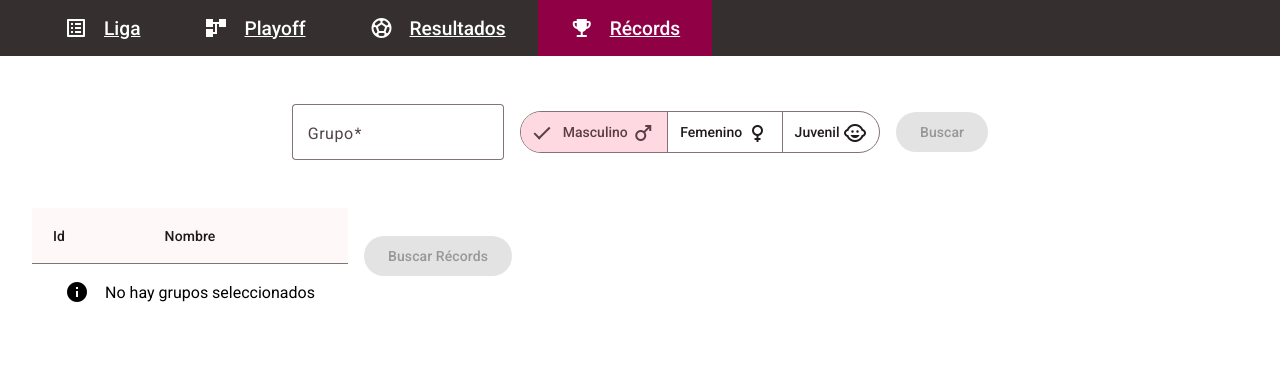
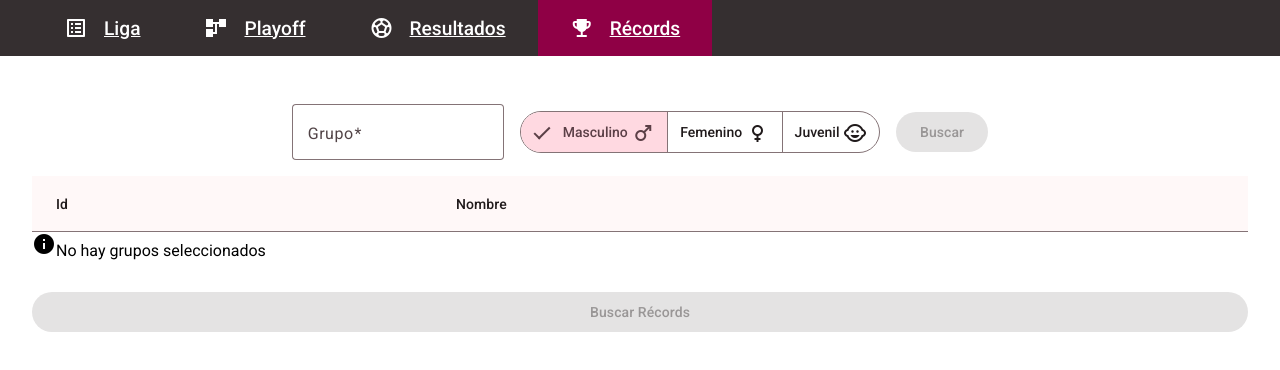
Before and after one commit to cmglez10/wiki-helper-frontend, an Angular app: page /records in a window 1280 px wide. Shown: the top 370 px of the page. Built offline with nearby package versions, Linux system fonts and the light colour scheme.

Commit message:
refactor multi-search component

```diff
--- /dev/null
+++ b/src/app/components/multi-search/multi-search.component.html
@@ -0,0 +1,44 @@
+<div class="CgiRecords-searchContainer">
+  <cgi-search
+    (cgiSearch)="addGroup($event)"
+    [cgiSearchDisableSectionSelector]="searchOptions().groups.length > 0"
+  ></cgi-search>
+</div>
+
+<div class="CgiRecords-selectedGroups">
+  <div class="CgiRecords-selectedGroupsTable">
+    <mat-table [dataSource]="searchOptions().groups">
+      <ng-container matColumnDef="groupId">
+        <mat-header-cell *matHeaderCellDef class="CgiRecords-groupIdHeaderCell">Id</mat-header-cell>
+        <mat-cell *matCellDef="let group" class="CgiRecords-groupIdCell">{{ group.id }}</mat-cell>
+      </ng-container>
+
+      <ng-container matColumnDef="name">
+        <mat-header-cell *matHeaderCellDef class="CgiRecords-nameHeaderCell">Nombre</mat-header-cell>
+        <mat-cell *matCellDef="let group" class="CgiRecords-nameCell">
+          <mat-form-field>
+            <input matInput type="text" placeholder="Nombre del grupo" (change)="updateGroupName(group.id, $event)" />
+          </mat-form-field>
+        </mat-cell>
+      </ng-container>
+
+      <ng-container matColumnDef="actions">
+        <mat-header-cell *matHeaderCellDef></mat-header-cell>
+        <mat-cell *matCellDef="let group" class="CgiRecords-actionsCell">
+          <button mat-icon-button (click)="removeGroup(group.id)">
+            <mat-icon fontIcon="delete" />
+          </button>
+        </mat-cell>
+      </ng-container>
+
+      <mat-header-row *matHeaderRowDef="displayedColumns"></mat-header-row>
+      <mat-row *matRowDef="let row; columns: displayedColumns"></mat-row>
+    </mat-table>
+    @if (searchOptions().groups.length === 0) {
+      <div class="CgiRecords-noGroups">
+        <mat-icon fontIcon="info" />
+        <span>No hay grupos seleccionados</span>
+      </div>
+    }
+  </div>
+</div>
--- /dev/null
+++ b/src/app/components/multi-search/multi-search.component.ts
@@ -0,0 +1,68 @@
+import { Component, model } from '@angular/core';
+import { MatFormFieldModule } from '@angular/material/form-field';
+import { MatIconModule } from '@angular/material/icon';
+import { MatInputModule } from '@angular/material/input';
+import { MatTableModule } from '@angular/material/table';
+import { filter, find } from 'lodash-es';
+import { Section } from '../../constants/section.enum';
+import { ISearchData } from '../search/interfaces/search-response.interface';
+import { SearchComponent } from '../search/search.component';
+
+export interface SearchSettings {
+  groups: Group[];
+  section: Section;
+}
+
+export interface Group {
+  id: number;
+  name: string;
+}
+
+@Component({
+  selector: 'cgi-multi-search',
+  templateUrl: './multi-search.component.html',
+  styleUrl: './multi-search.component.scss',
+  imports: [SearchComponent, MatTableModule, MatFormFieldModule, MatIconModule, MatInputModule],
+})
+export class MultiSearchComponent {
+  public readonly searchOptions = model<SearchSettings>({
+    groups: [],
+    section: Section.Masculino,
+  });
+
+  public displayedColumns = ['groupId', 'name', 'actions'];
+
+  public addGroup(event: ISearchData): void {
+    if (this.searchOptions().groups.length === 0) {
+      this.searchOptions.update((groups) => ({ ...groups, section: event.section }));
+    }
+    if (!find(this.searchOptions().groups, { id: event.groupId })) {
+      this.searchOptions.update((searchOptions) => ({
+        ...searchOptions,
+        groups: [
+          ...searchOptions.groups,
+          {
+            id: event.groupId,
+            name: '',
+          },
+        ],
+      }));
+    }
+  }
+
+  public removeGroup(groupId: number): void {
+    this.searchOptions.update((searchOptions) => {
+      return { ...searchOptions, groups: filter(searchOptions.groups, (group) => group.id !== groupId) };
+    });
+  }
+
+  public updateGroupName(groupId: number, event: Event): void {
+    this.searchOptions.update((searchOptions) => {
+      const group = find(searchOptions.groups, { id: groupId });
+      if (group) {
+        group.name = (event.target as HTMLInputElement)?.value as string;
+      }
+      return { ...searchOptions };
+    });
+  }
+}
--- a/src/app/components/records-display/records-display.component.ts
+++ b/src/app/components/records-display/records-display.component.ts
@@ -5,7 +5,7 @@ import { MatInputModule } from '@angular/material/input';
 import { find } from 'lodash-es';
 import { DateTime } from 'luxon';
 import { Records } from '../../services/http/interfaces/results.interface';
-import { Group } from '../records/records.component';
+import { Group } from '../multi-search/multi-search.component';
 
 @Component({
   selector: 'cgi-records-display',
--- a/src/app/components/records/records.component.html
+++ b/src/app/components/records/records.component.html
@@ -1,51 +1,9 @@
 <div class="CgiRecords-container">
-  <div class="CgiRecords-searchContainer">
-    <cgi-search
-      (cgiSearch)="addGroup($event)"
-      [cgiSearchDisableSectionSelector]="searchOptions().groups.length > 0"
-    ></cgi-search>
-  </div>
+  <cgi-multi-search [(searchOptions)]="searchOptions" />
 
-  <div class="CgiRecords-selectedGroups">
-    <div class="CgiRecords-selectedGroupsTable">
-      <mat-table [dataSource]="searchOptions().groups">
-        <ng-container matColumnDef="groupId">
-          <mat-header-cell *matHeaderCellDef class="CgiRecords-groupIdHeaderCell">Id</mat-header-cell>
-          <mat-cell *matCellDef="let group" class="CgiRecords-groupIdCell">{{ group.id }}</mat-cell>
-        </ng-container>
-
-        <ng-container matColumnDef="name">
-          <mat-header-cell *matHeaderCellDef class="CgiRecords-nameHeaderCell">Nombre</mat-header-cell>
-          <mat-cell *matCellDef="let group" class="CgiRecords-nameCell">
-            <mat-form-field>
-              <input matInput type="text" placeholder="Nombre del grupo" (change)="updateGroupName(group.id, $event)" />
-            </mat-form-field>
-          </mat-cell>
-        </ng-container>
-
-        <ng-container matColumnDef="actions">
-          <mat-header-cell *matHeaderCellDef></mat-header-cell>
-          <mat-cell *matCellDef="let group" class="CgiRecords-actionsCell">
-            <button mat-icon-button (click)="removeGroup(group.id)">
-              <mat-icon fontIcon="delete" />
-            </button>
-          </mat-cell>
-        </ng-container>
-
-        <mat-header-row *matHeaderRowDef="displayedColumns"></mat-header-row>
-        <mat-row *matRowDef="let row; columns: displayedColumns"></mat-row>
-      </mat-table>
-      @if (searchOptions().groups.length === 0) {
-        <div class="CgiRecords-noGroups">
-          <mat-icon fontIcon="info" />
-          <span>No hay grupos seleccionados</span>
-        </div>
-      }
-    </div>
-    <button mat-flat-button color="primary" (click)="getRecords()" [disabled]="searchOptions().groups.length === 0">
-      Buscar Récords
-    </button>
-  </div>
+  <button mat-flat-button color="primary" (click)="getRecords()" [disabled]="searchOptions().groups.length === 0">
+    Buscar Récords
+  </button>
 
   @if (loading()) {
     <div class="CgiResults-loading">
--- a/src/app/components/records/records.component.ts
+++ b/src/app/components/records/records.component.ts
@@ -1,43 +1,19 @@
 import { Component, inject, signal, WritableSignal } from '@angular/core';
 import { MatButtonModule } from '@angular/material/button';
-import { MatFormFieldModule } from '@angular/material/form-field';
-import { MatIconModule } from '@angular/material/icon';
-import { MatInputModule } from '@angular/material/input';
 import { MatProgressSpinnerModule } from '@angular/material/progress-spinner';
-import { MatTableModule } from '@angular/material/table';
-import { filter, find, map } from 'lodash-es';
+import { map } from 'lodash-es';
 import { finalize } from 'rxjs';
 import { Section } from '../../constants/section.enum';
 import { HttpService } from '../../services/http/http.service';
 import { Records } from '../../services/http/interfaces/results.interface';
+import { MultiSearchComponent, SearchSettings } from '../multi-search/multi-search.component';
 import { RecordsDisplayComponent } from '../records-display/records-display.component';
-import { ISearchData } from '../search/interfaces/search-response.interface';
-import { SearchComponent } from '../search/search.component';
-
-export interface Group {
-  id: number;
-  name: string;
-}
-
-interface SearchSettings {
-  groups: Group[];
-  section: Section;
-}
 
 @Component({
   selector: 'cgi-records',
   templateUrl: './records.component.html',
   styleUrl: './records.component.scss',
-  imports: [
-    MatButtonModule,
-    MatFormFieldModule,
-    MatIconModule,
-    MatInputModule,
-    MatProgressSpinnerModule,
-    MatTableModule,
-    RecordsDisplayComponent,
-    SearchComponent,
-  ],
+  imports: [MatButtonModule, MatProgressSpinnerModule, MultiSearchComponent, RecordsDisplayComponent],
 })
 export class RecordsComponent {
   public readonly searchOptions = signal<SearchSettings>({
@@ -45,37 +21,10 @@ export class RecordsComponent {
     section: Section.Masculino,
   });
 
-  public displayedColumns = ['groupId', 'name', 'actions'];
   public readonly loading = signal(false);
   public readonly results: WritableSignal<Records | null> = signal(null);
 
   private readonly _httpService: HttpService = inject(HttpService);
-
-  public addGroup(event: ISearchData): void {
-    if (this.searchOptions().groups.length === 0) {
-      this.searchOptions.update((groups) => ({ ...groups, section: event.section }));
-    }
-    if (!find(this.searchOptions().groups, { id: event.groupId })) {
-      this.searchOptions.update((searchOptions) => ({
-        ...searchOptions,
-        groups: [
-          ...searchOptions.groups,
-          {
-            id: event.groupId,
-            name: '',
-          },
-        ],
-      }));
-      this.results.set(null);
-    }
-  }
-
-  public removeGroup(groupId: number): void {
-    this.searchOptions.update((searchOptions) => {
-      return { ...searchOptions, groups: filter(searchOptions.groups, (group) => group.id !== groupId) };
-    });
-    this.results.set(null);
-  }
 
   public getRecords(): void {
     const groupIds = map(this.searchOptions().groups, 'id');
@@ -92,14 +41,4 @@ export class RecordsComponent {
         this.results.set(results);
       });
   }
-
-  public updateGroupName(groupId: number, event: Event): void {
-    this.searchOptions.update((searchOptions) => {
-      const group = find(searchOptions.groups, { id: groupId });
-      if (group) {
-        group.name = (event.target as HTMLInputElement)?.value as string;
-      }
-      return { ...searchOptions };
-    });
-  }
 }
```
Also changed, not shown: src/app/components/multi-search/multi-search.component.scss (added), 1 other file (tests, documents, lock files or other folders).
